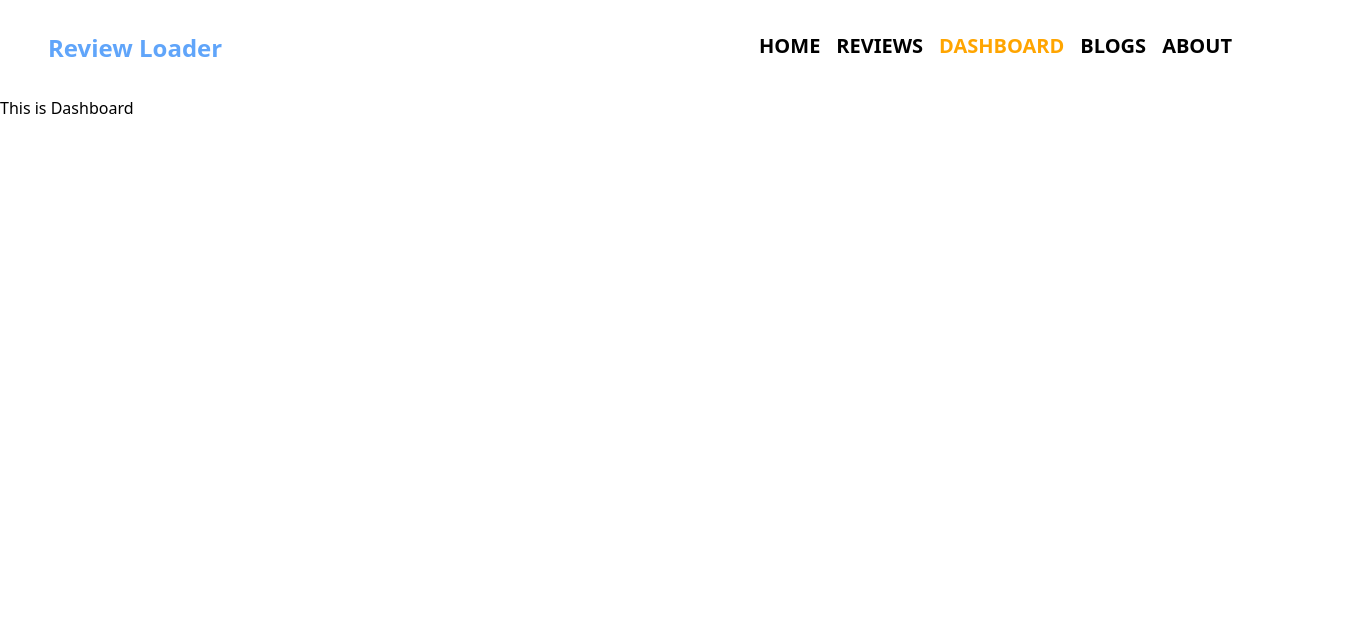
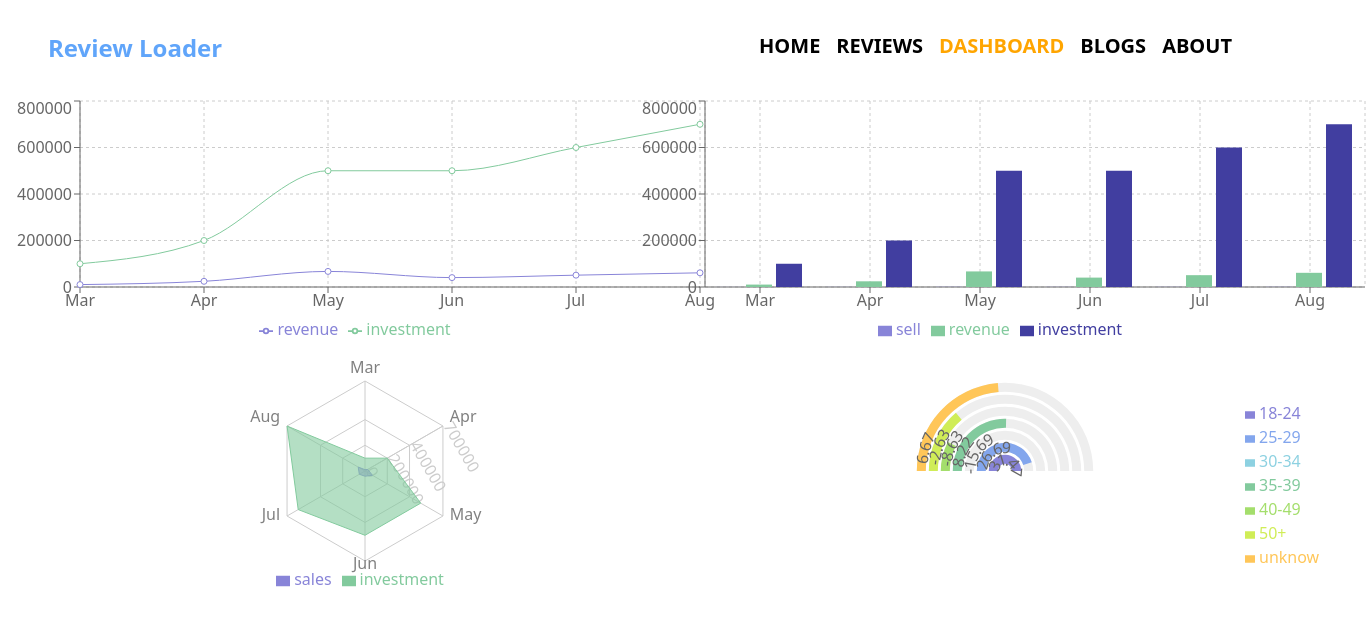
Before and after one commit to hassanmehedi1/review-loader-website, a React (Vite) app: page /dashboard in a window 1280 px wide. Shown: the top 626 px of the page, 1370 px wide, since content can reach past the window. Built offline with nearby package versions, Linux system fonts and the light colour scheme.

Commit message:
chart added

```diff
--- a/package.json
+++ b/package.json
@@ -10,7 +10,8 @@
   "dependencies": {
     "react": "^17.0.2",
     "react-dom": "^17.0.2",
-    "react-router-dom": "^6.3.0"
+    "react-router-dom": "^6.3.0",
+    "recharts": "^2.1.9"
   },
   "devDependencies": {
     "@vitejs/plugin-react": "^1.0.7",
--- a/src/components/Dashboard/Dashboard.jsx
+++ b/src/components/Dashboard/Dashboard.jsx
@@ -1,10 +1,167 @@
 import React from 'react';
+import { Bar, BarChart, CartesianGrid, Legend, Line, LineChart, PolarAngleAxis, PolarGrid, PolarRadiusAxis, Radar, RadarChart, RadialBar, RadialBarChart, Tooltip, XAxis, YAxis } from 'recharts';
 
 const Dashboard = () => {
+   const data = [
+     {
+       month: "Mar",
+       investment: 100000,
+       sell: 241,
+       revenue: 10401,
+     },
+     {
+       month: "Apr",
+       investment: 200000,
+       sell: 423,
+       revenue: 24500,
+     },
+     {
+       month: "May",
+       investment: 500000,
+       sell: 726,
+       revenue: 67010,
+     },
+     {
+       month: "Jun",
+       investment: 500000,
+       sell: 529,
+       revenue: 40405,
+     },
+     {
+       month: "Jul",
+       investment: 600000,
+       sell: 601,
+       revenue: 50900,
+     },
+     {
+       month: "Aug",
+       investment: 700000,
+       sell: 670,
+       revenue: 61000,
+     },
+   ];
+
+   const datas = [
+     {
+       name: "18-24",
+       uv: 31.47,
+       pv: 2400,
+       fill: "#8884d8",
+     },
+     {
+       name: "25-29",
+       uv: 26.69,
+       pv: 4567,
+       fill: "#83a6ed",
+     },
+     {
+       name: "30-34",
+       uv: -15.69,
+       pv: 1398,
+       fill: "#8dd1e1",
+     },
+     {
+       name: "35-39",
+       uv: 8.22,
+       pv: 9800,
+       fill: "#82ca9d",
+     },
+     {
+       name: "40-49",
+       uv: -8.63,
+       pv: 3908,
+       fill: "#a4de6c",
+     },
+     {
+       name: "50+",
+       uv: -2.63,
+       pv: 4800,
+       fill: "#d0ed57",
+     },
+     {
+       name: "unknow",
+       uv: 6.67,
+       pv: 4800,
+       fill: "#ffc658",
+     },
+   ];
+
    return (
-      <div>
-         <h1>This is Dashboard</h1>
-      </div>
+     <div className="grid md:grid-cols-2 grid-cols-1">
+       <LineChart
+         width={730}
+         height={250}
+         data={data}
+         margin={{ top: 5, right: 30, left: 20, bottom: 5 }}
+       >
+         <CartesianGrid strokeDasharray="3 3" />
+         <XAxis dataKey="month" />
+         <YAxis />
+         <Tooltip />
+         <Legend />
+         <Line type="monotone" dataKey="revenue" stroke="#8884d8" />
+         <Line type="monotone" dataKey="investment" stroke="#82ca9d" />
+       </LineChart>
+
+       <BarChart width={730} height={250} data={data}>
+         <CartesianGrid strokeDasharray="3 3" />
+         <XAxis dataKey="month" />
+         <YAxis />
+         <Tooltip />
+         <Legend />
+         <Bar dataKey="sell" fill="#8884d8" />
+         <Bar dataKey="revenue" fill="#82ca9d" />
+         <Bar dataKey="investment" fill="#413ea0" />
+       </BarChart>
+
+       <RadarChart outerRadius={90} width={730} height={250} data={data}>
+         <PolarGrid />
+         <PolarAngleAxis dataKey="month" />
+         <PolarRadiusAxis angle={30} domain={[0, 150]} />
+         <Radar
+           name="sales"
+           dataKey="revenue"
+           stroke="#8884d8"
+           fill="#8884d8"
+           fillOpacity={0.6}
+         />
+         <Radar
+           name="investment"
+           dataKey="investment"
+           stroke="#82ca9d"
+           fill="#82ca9d"
+           fillOpacity={0.6}
+         />
+         <Legend />
+       </RadarChart>
+
+       <RadialBarChart
+         width={730}
+         height={250}
+         innerRadius="10%"
+         outerRadius="80%"
+         data={datas}
+         startAngle={180}
+         endAngle={0}
+       >
+         <RadialBar
+           minAngle={15}
+           label={{ fill: "#666", position: "insideStart" }}
+           background
+           clockWise={true}
+           dataKey="uv"
+         />
+         <Legend
+           iconSize={10}
+           width={120}
+           height={140}
+           layout="vertical"
+           verticalAlign="middle"
+           align="right"
+         />
+         <Tooltip />
+       </RadialBarChart>
+     </div>
    );
 };
 
--- a/src/components/Home/Home.jsx
+++ b/src/components/Home/Home.jsx
@@ -38,7 +38,7 @@ const Home = () => {
        <br />
        <br />
        <div className="grid place-content-center">
-         <h1 className="text-5xl font-semibold">Customer Reviews(3)</h1>
+         <h1 className="text-5xl font-semibold">Customer Reviews (3)</h1>
          <div className="grid grid-cols-2 md:grid-cols-3 gap-4 md:-mx-40">
            {reviews.slice(0, 3).map((review) => (
              <Review key={review.id} review={review}></Review>
```
Also changed, not shown: 1 other file (tests, documents, lock files or other folders).
